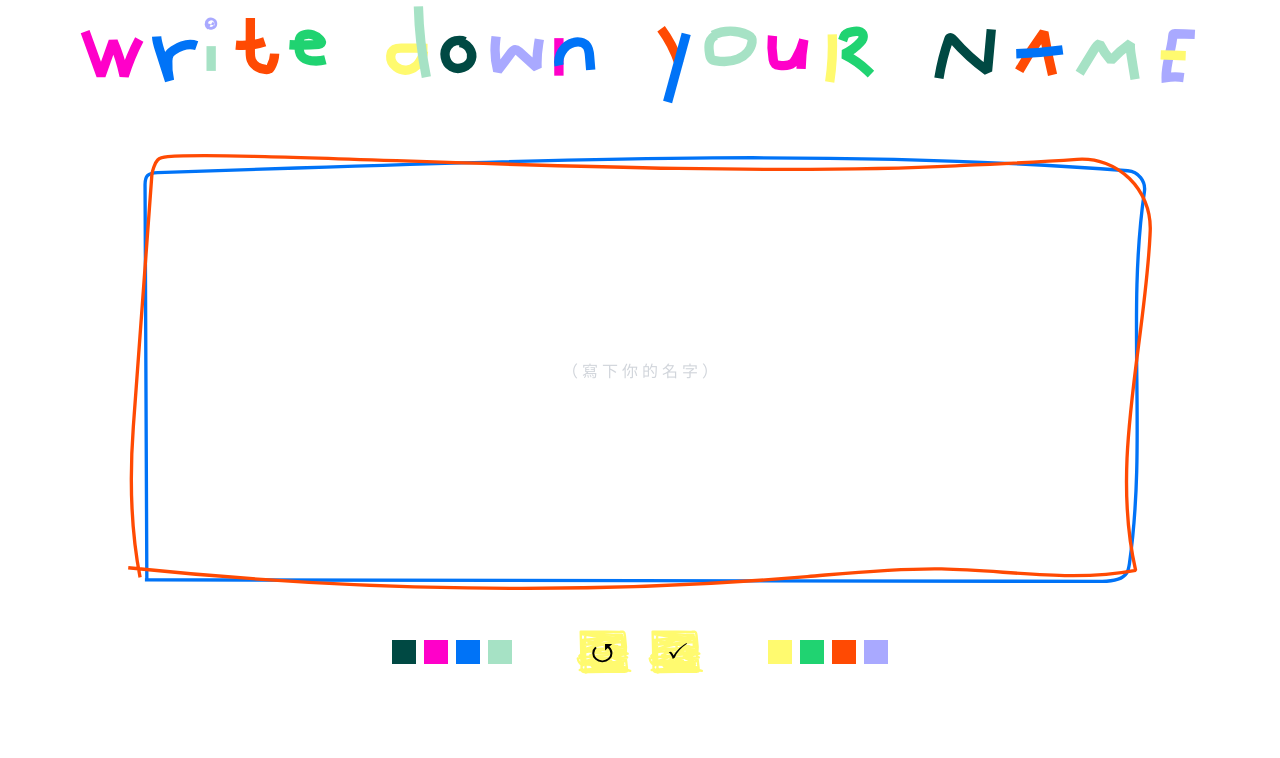
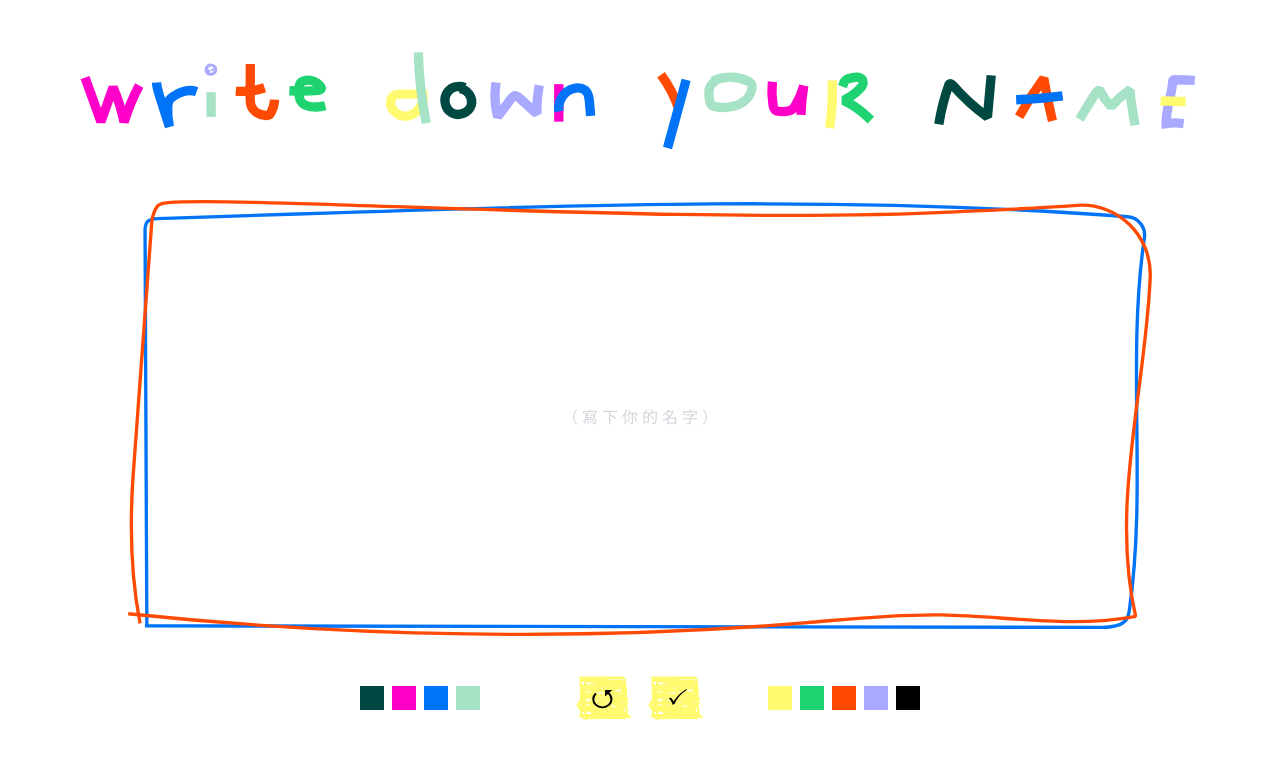
Before and after one commit to chingyeeee/onesheeptwosheeps, a React (Vite) app: page /dreamcard in a window 1280 px wide. Both pictures are taken after a click on the element 640 px from the left and 541 px from the top of the page. Shown: the top 758 px of the page. Built offline with nearby package versions, Linux system fonts and the light colour scheme; a web font is replaced by a local one.

Commit message:
modify canvas postion and add sign color

```diff
--- a/src/assets/components/WriteDownYourName.jsx
+++ b/src/assets/components/WriteDownYourName.jsx
@@ -61,7 +61,7 @@ const SignatureCanvas = ({ nextStep, setSignImgPath }) => {
   }, [backgroundRef.current]);
 
   return (
-    <div className="max-w-[80vw] h-[75vh] mx-auto" ref={backgroundRef}>
+    <div className="w-[80%] h-[75vh] mx-auto" ref={backgroundRef}>
       <div className="bg-signBlock bg-no-repeat bg-center bg-contain mt-6 relative">
         <Stage
           width={canvaWidth}
@@ -111,6 +111,10 @@ const SignatureCanvas = ({ nextStep, setSignImgPath }) => {
             className="w-[1.5rem] h-[1.5rem] bg-lakegreen cursor-pointer"
             onClick={() => handleColorChange("#a6e2c5")}
           />
+          <div
+            className="w-[1.5rem] h-[1.5rem] bg-white"
+            onClick={() => handleColorChange("#fff")}
+          />
         </div>
         <div className="flex gap-4">
           <div
@@ -150,6 +154,10 @@ const SignatureCanvas = ({ nextStep, setSignImgPath }) => {
             className="w-[1.5rem] h-[1.5rem] bg-purple cursor-pointer"
             onClick={() => handleColorChange("#a9a9ff")}
           />
+          <div
+            className="w-[1.5rem] h-[1.5rem] bg-black cursor-pointer"
+            onClick={() => handleColorChange("#000")}
+          />
         </div>
       </div>
     </div>
@@ -158,7 +166,7 @@ const SignatureCanvas = ({ nextStep, setSignImgPath }) => {
 
 const WriteDownYourName = ({ nextStep, setSignImgPath }) => {
   return (
-    <div className="w-screen">
+    <div className="h-full flex flex-col justify-center items-center">
       <Title />
       <SignatureCanvas nextStep={nextStep} setSignImgPath={setSignImgPath} />
     </div>
```
